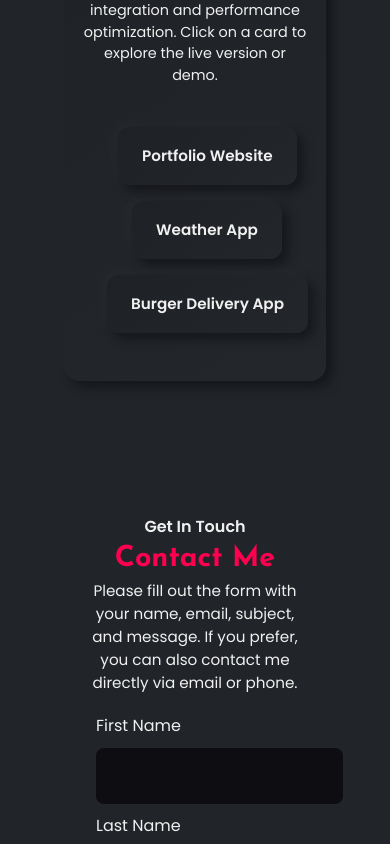
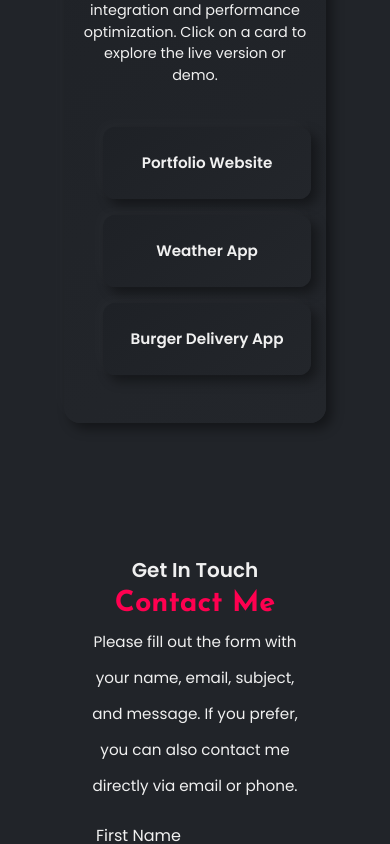
Before and after one commit to RahulKrishna6061/my-portfolio, a React (Create React App) app: page / in a window 390 px wide. Shown: the part 7403-8247 px from the top of the page. Built offline with nearby package versions, Linux system fonts and the light colour scheme; a web font is replaced by a local one.

Commit message:
project card alignment fixed

```diff
--- a/src/App.css
+++ b/src/App.css
@@ -93,9 +93,9 @@ h3 {
 /* Body 1 */
 .text-lg {
   color: var(--light);
-  font-size: 18px;
+  font-size: 1.25rem;
   font-style: normal;
-  font-weight: 400;
+  font-weight: 600;
   line-height: 27px;
 }
 /* Body 2 */
@@ -445,17 +445,20 @@ h3 {
 }
 .project--section--description,
 .contact--description {
-  flex: 1;
+  color: var(--light);
+  font-size: 21.3px;
+  font-weight: 400;
+  line-height: 36px;
+}
+
+.project--section--description {
   width: 50%;
-  font-size: 24px;
-  color: var(--light);
 }
 .project--cards--wrapper {
-  flex: 1;
   width: 50%;
   display: flex;
-  flex-direction: column;
-  grid-template-columns: repeat(auto-fit, minmax(240px, 1fr));
+  flex-wrap: wrap;
+  /* flex-direction: column; */
   gap: 2rem;
   justify-items: center;
   align-items: center;
@@ -774,11 +777,13 @@ select::-ms-expand {
   .footer--content {
     text-align: center;
   }
-
+  .about--section--content {
+    align-items: center;
+  }
   .about-section--title,
   .skills--section--title {
-    justify-content: center; /* Ensure center alignment */
-    display: flex; /* Flexbox to center content */
+    justify-content: center;
+    display: flex;
   }
 
   .skills--section--container,
@@ -933,8 +938,11 @@ select::-ms-expand {
 
   .project--card {
     width: 80%;
+    height: 3rem;
   }
-
+  .project--card--container {
+    width: 50%;
+  }
   .project--section--title {
     font-size: 2rem;
   }
@@ -964,7 +972,11 @@ select::-ms-expand {
   }
 
   .project--card {
+    padding: 0.5rem;
     width: 90%;
+  }
+  .project--card--container {
+    width: 60%;
   }
   .project--card--title {
     font-size: 1rem;
@@ -982,6 +994,9 @@ select::-ms-expand {
   .hero--section--title span {
     font-size: 2rem;
   }
+  .project--card--container {
+    width: 70%;
+  }
   .project--section--title {
     font-size: 1.6rem;
   }
@@ -990,10 +1005,6 @@ select::-ms-expand {
   .contact--description,
   .skills--section--description {
     font-size: 0.95rem;
-  }
-
-  .project--card {
-    padding: 1rem;
   }
 }
 
@@ -1047,6 +1058,9 @@ select::-ms-expand {
 
   .project--cards--wrapper {
     gap: 1rem;
+  }
+  .project--card--container {
+    width: 80%;
   }
   .project--card--title {
     font-size: 0.95rem;
--- a/src/Pages/Home/ContactMe.jsx
+++ b/src/Pages/Home/ContactMe.jsx
@@ -2,7 +2,7 @@ export default function ContactMe() {
   return (
     <section id="Contact" className="contact--section">
       <div>
-        <p className="sub--title">Get In Touch</p>
+        <p className="text-lg">Get In Touch</p>
         <h1 className="contact--title">Contact Me</h1>
         <p className="contact--description">
         Please fill out the form with your name, email, subject, and message. If you prefer, you can also contact me directly via email or phone.        </p>
--- a/src/Pages/Home/MyProjects.jsx
+++ b/src/Pages/Home/MyProjects.jsx
@@ -24,7 +24,7 @@ export default function MyProjects() {
 
           <div className="project--cards--wrapper">
             {projects.map((project, index) => (
-              <FadeIn key={index} delay={0.3 + index * 0.1}>
+              <FadeIn key={index} delay={0.3 + index * 0.1} className="project--card--container">
                 <a
                   href={project.url}
                   target="_blank"
```
